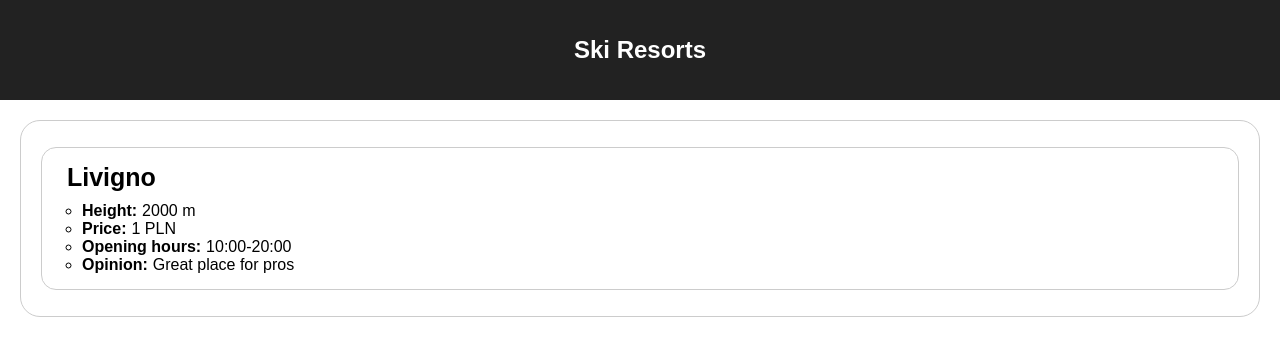
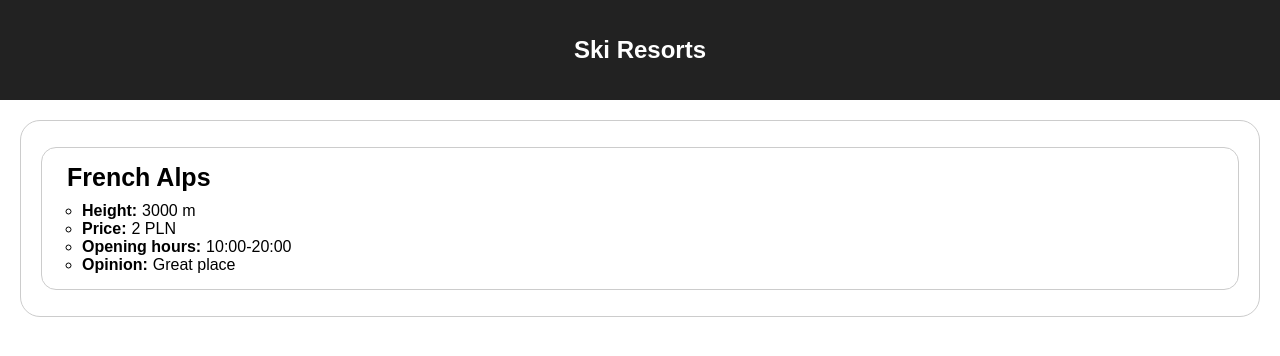
Before and after one commit to lukaszfranczak/test_repo_warsawJS17, a React (Create React App) app: page / in a window 1280 px wide. Shown: the top 356 px of the page. Built offline with nearby package versions, Linux system fonts and the light colour scheme.

Commit message:
Update default resort to French Alps

```diff
--- a/src/components/SkiResorts.jsx
+++ b/src/components/SkiResorts.jsx
@@ -7,11 +7,11 @@
     this.state = {
       skiResorts: [
         {
-          name: 'Livigno',
-          height: '2000 m',
-          price: '1 PLN',
+          name: 'French Alps',
+          height: '3000 m',
+          price: '2 PLN',
           opening_hours: '10:00-20:00',
-          opinion: 'Great place for pros',
+          opinion: 'Great place',
         }
       ],
     }
```
